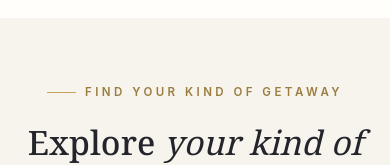
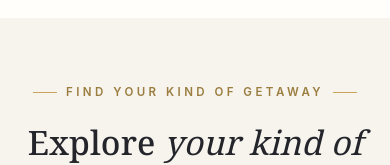
Before and after one commit to deanondeck/deanondeck.github.io, a Next.js app: page / in a window 390 px wide. Shown: the part 939-1104 px from the top of the page. Built offline with nearby package versions, Linux system fonts and the light colour scheme; a web font is replaced by a local one.

Commit message:
Match delicate gold heading rules across homepage hero and cruise section

```diff
--- a/src/app/globals.css
+++ b/src/app/globals.css
@@ -2304,19 +2304,23 @@ body { background: var(--paper); color: var(--ink-on-paper); }
   #difference .about-body .h-lg { font-size: clamp(2.2rem, 3.7vw, 3.05rem); }
 }
 
-/* Homepage eyebrow only: long, fine gold rules instead of short dashes. */
+/* Matching fine gold hairlines for the first two homepage headings only. */
 .hero .log::before,
-.hero .log::after {
+.hero .log::after,
+#fleet .log::before,
+#fleet .log::after {
   content: "";
   display: inline-block;
-  flex: 0 0 clamp(2.5rem, 6vw, 5.5rem);
-  width: clamp(2.5rem, 6vw, 5.5rem);
+  flex: 0 0 3rem;
+  width: 3rem;
   height: 1px;
   background: #c8a45c;
 }
 @media (max-width: 440px) {
   .hero .log::before,
-  .hero .log::after {
+  .hero .log::after,
+  #fleet .log::before,
+  #fleet .log::after {
     flex-basis: 1.5rem;
     width: 1.5rem;
   }
```
